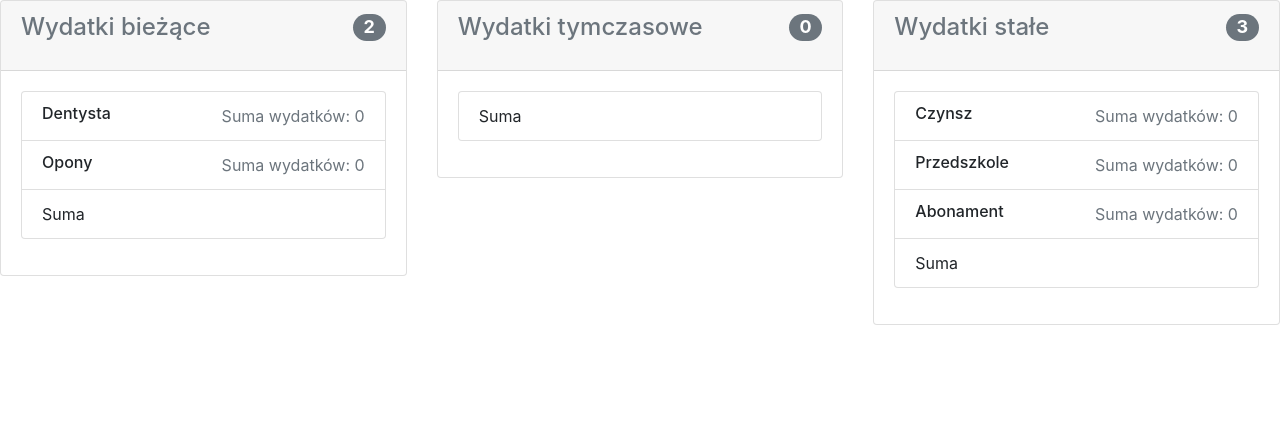
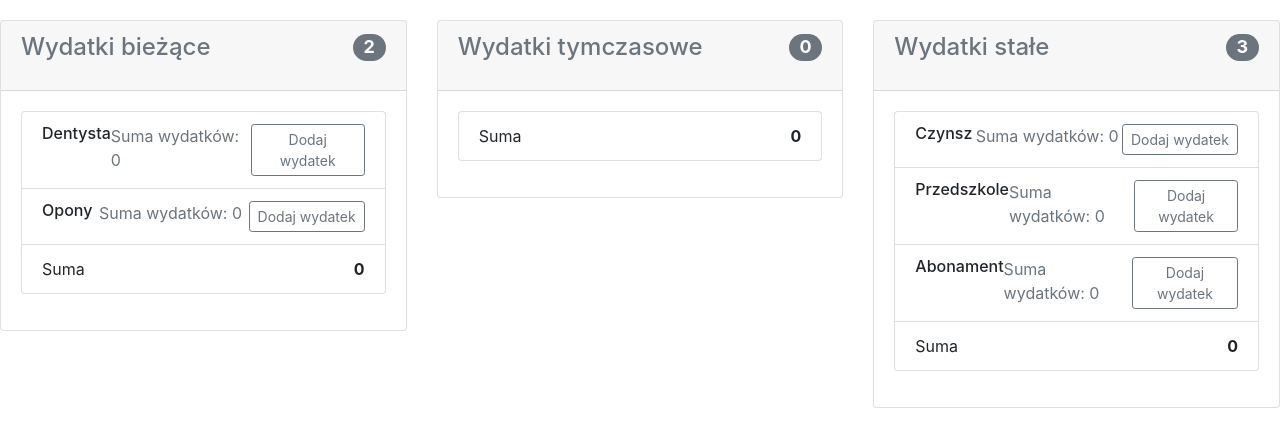
Before and after one commit to ptrzaska/familyBudget, an Angular app in the folder family-budget-app/: page / in a window 1280 px wide. Shown: the top 446 px of the page. Built offline with nearby package versions, Linux system fonts and the light colour scheme.

Commit message:
add costs sum

```diff
--- a/family-budget-app/src/app/costs-list/costs-list.component.html
+++ b/family-budget-app/src/app/costs-list/costs-list.component.html
@@ -14,10 +14,11 @@
           <small class="text-muted">{{cost.lastModificationDate}}</small>
         </div>
         <span class="text-muted">Suma wydatków: {{cost.getExpensesSum()}}</span>
+        <button type="button" class="btn btn-outline-secondary btn-sm" (click)="addNewExpense(cost)">Dodaj wydatek</button>
       </li>
       <li class="list-group-item d-flex justify-content-between">
         <span>Suma</span>
-        <strong></strong>
+        <strong>{{ getCostsSum() }}</strong>
       </li>
     </ul>
 
--- a/family-budget-app/src/app/costs-list/costs-list.component.ts
+++ b/family-budget-app/src/app/costs-list/costs-list.component.ts
@@ -1,5 +1,6 @@
-import { PlanEntry } from './../models/plan-entry';
+
 import { Component, OnInit, Input } from '@angular/core';
+import { Expense, PlanEntry } from '../models';
 
 @Component({
   selector: 'app-costs-list',
@@ -17,4 +18,18 @@ export class CostsListComponent implements OnInit {
   ngOnInit(): void {
   }
 
+  getCostsSum(): number {
+    let sum = 0;
+    this.costs.forEach(cost => {
+       sum = sum + cost.getExpensesSum();
+     });
+
+    return sum;
+  }
+
+  addNewExpense(planEntry: PlanEntry) {
+    const expense = new Expense(100, new Date(2020, 5, 24), 'test entry');
+    planEntry.expenses.push(expense);
+  }
+
 }
--- a/family-budget-app/src/app/monthly-budget/monthly-budget.component.html
+++ b/family-budget-app/src/app/monthly-budget/monthly-budget.component.html
@@ -1,4 +1,4 @@
-<div class="row">
+<div class="row" style="margin-top: 20px;">
   <div class="col-md-4 order-md-2 mb-4">
     <app-costs-list [costs]="plan.currentPlannedCosts" [listTitle]="'Wydatki bieżące'" [readonly]="false"></app-costs-list>
   </div>
--- a/family-budget-app/src/app/monthly-budget/monthly-budget.component.ts
+++ b/family-budget-app/src/app/monthly-budget/monthly-budget.component.ts
@@ -2,7 +2,7 @@ import { TimeBoundedPlanEntry } from './../models/time-bounded-plan-entry';
 import { MonthYear } from './../models/month-year';
 import { PlanEntry } from './../models/plan-entry';
 import { Component, OnInit, Input, OnChanges, SimpleChanges } from '@angular/core';
-import { Plan } from '../models';
+import { Plan, Expense } from '../models';
 import { MonthlyBudgetService } from './monthly-budget.service';
 
 const DATE_INPUT_NAME = 'date';
```
Also changed, not shown: family-budget-app/src/app/models/expense.ts (+4 -3 lines), 1 other file (tests, documents, lock files or other folders).
